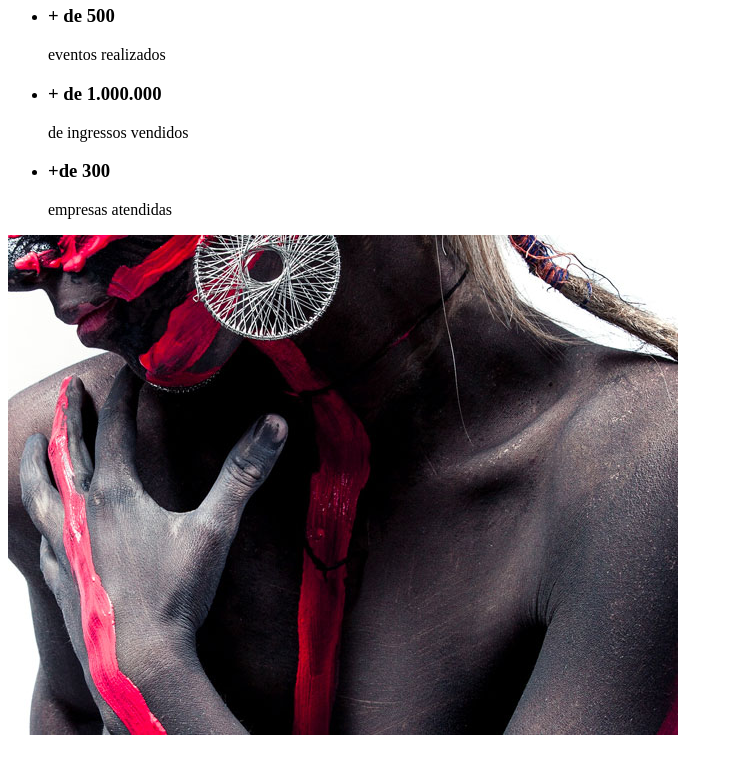
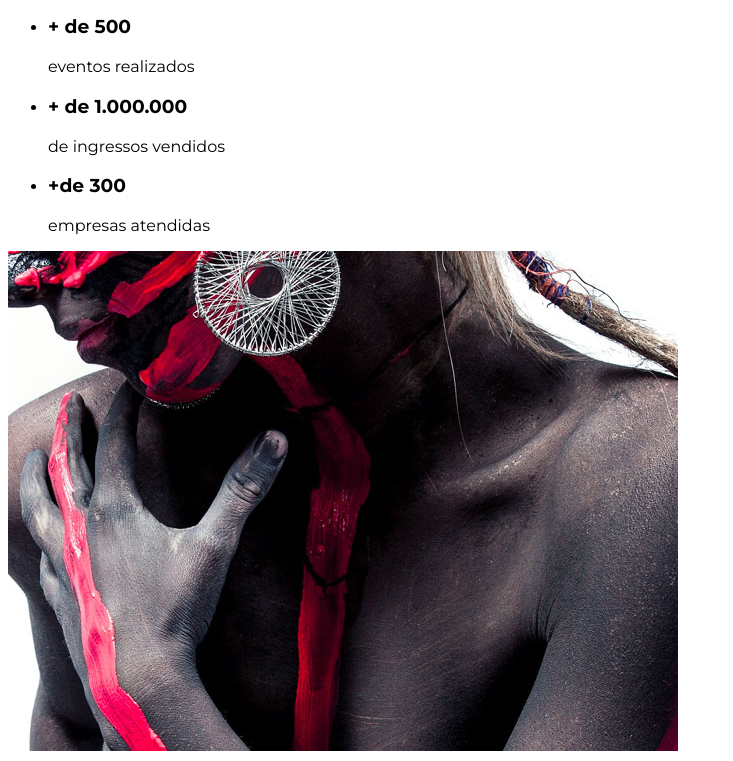
Before and after one commit to eduardoaraujogomes/studion, a website: page src/index.html in a window 1280 px wide. Shown: the part 300-1061 px from the top of the page, without its empty margins (0-733 px from the left). Drawn offline with Linux system fonts and the light colour scheme.

Commit message:
feat(css): created style.css and imported Montserrat font-family

```diff
--- a/src/index.html
+++ b/src/index.html
@@ -4,6 +4,7 @@
 <head>
   <meta charset="UTF-8" />
   <meta name="viewport" content="width=device-width, initial-scale=1.0" />
+  <link rel="stylesheet" href="style.css" />
   <title>Studion</title>
 </head>
 
--- /dev/null
+++ b/src/style.css
@@ -0,0 +1,5 @@
+@import url('https://fonts.googleapis.com/css2?family=Montserrat:wght@400;700&display=swap');
+
+html {
+  font-family: 'Montserrat', sans-serif;
+}
```
